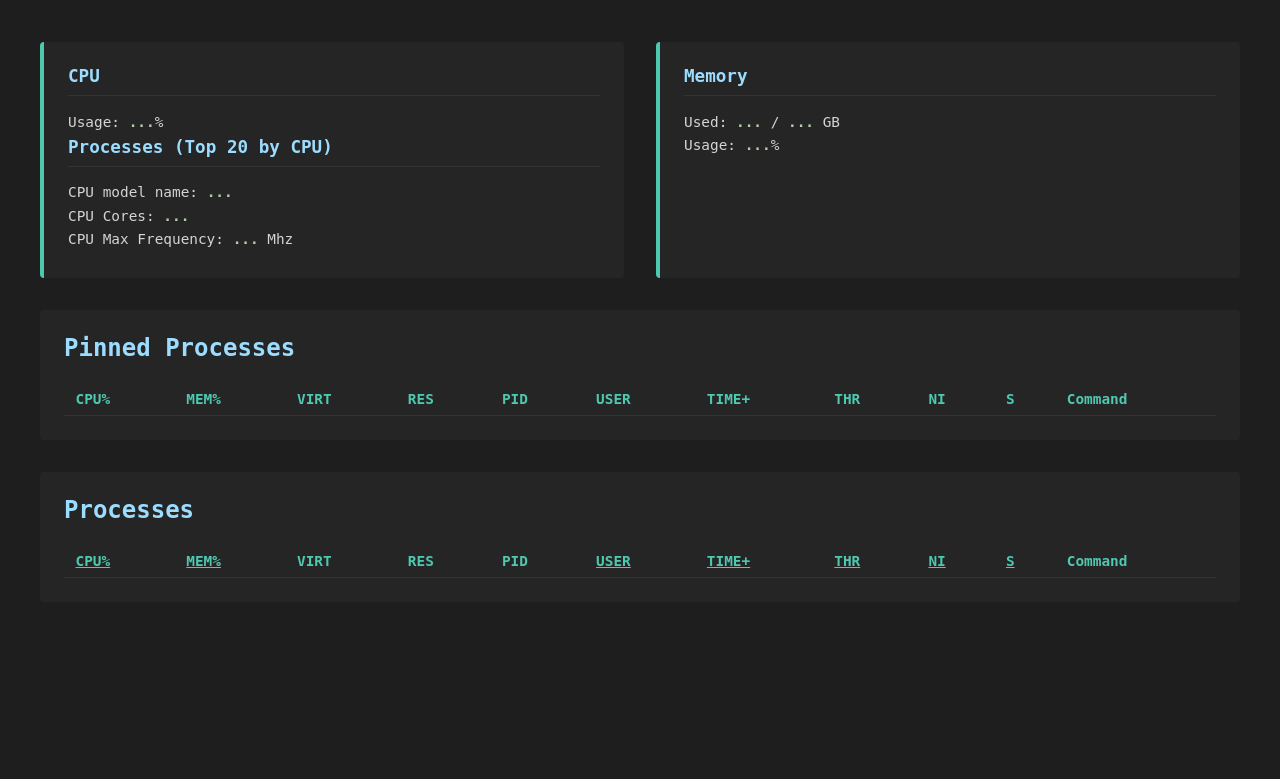
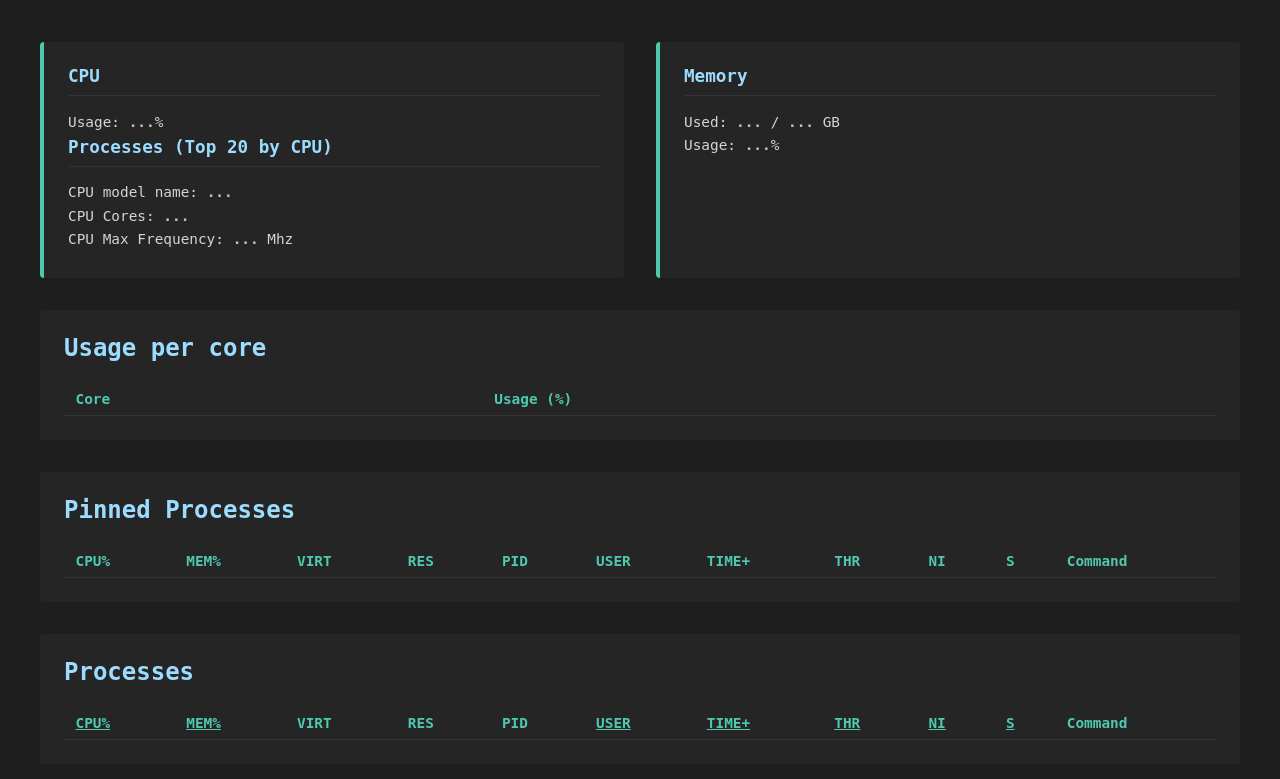
Before and after one commit to srini-abhiram/Glances-Go, a plain HTML site: page web/index.html in a window 1280 px wide. Shown: the part 97-876 px from the top of the page. Before the commit the page ends 800 px from the top, so only its background shows below. Drawn offline with Linux system fonts and the light colour scheme; no server answers.

Commit message:
Add per-core-usage container and table

```diff
--- a/web/index.html
+++ b/web/index.html
@@ -1,9 +1,9 @@
 <!DOCTYPE html>
 <html lang="en">
   <head>
-    <meta charset="UTF-8">
+    <meta charset="UTF-8"/>
     <title>Go Glances</title>
-    <link rel="stylesheet" href="style.css">
+    <link rel="stylesheet" href="style.css"/>
   </head>
   <body>
     <div class="container">
@@ -12,7 +12,7 @@
         <div class="stats-card">
           <h2>CPU</h2>
           <p>Usage: <span id="cpu-usage">...</span>%</p>
-                <div id = "cpu-info-container">
+          <div id="cpu-info-container">
             <h2>Processes (Top 20 by CPU)</h2>
             <p>CPU model name: <span id="cpu-model-name">...</span></p>
             <p>CPU Cores: <span id="cpu-cores">...</span></p>
@@ -21,9 +21,26 @@
         </div>
         <div class="stats-card">
           <h2>Memory</h2>
-                <p>Used: <span id="mem-used">...</span> / <span id="mem-total">...</span> GB</p>
+          <p>
+            Used: <span id="mem-used">...</span> /
+            <span id="mem-total">...</span> GB
+          </p>
           <p>Usage: <span id="mem-percent">...</span>%</p>
         </div>
+      </div>
+      <div id="per-core-usage-container">
+        <h2>Usage per core</h2>
+        <table id="per-core-usage-table">
+          <thead>
+            <tr>
+              <th>Core</th>
+              <th>Usage (%)</th>
+            </tr>
+          </thead>
+          <tbody>
+            <!-- JS will populate this -->
+          </tbody>
+        </table>
       </div>
       <div id="pinned-process-container">
         <h2>Pinned Processes</h2>
```
Lines whose indentation alone changed are shown as unchanged.
